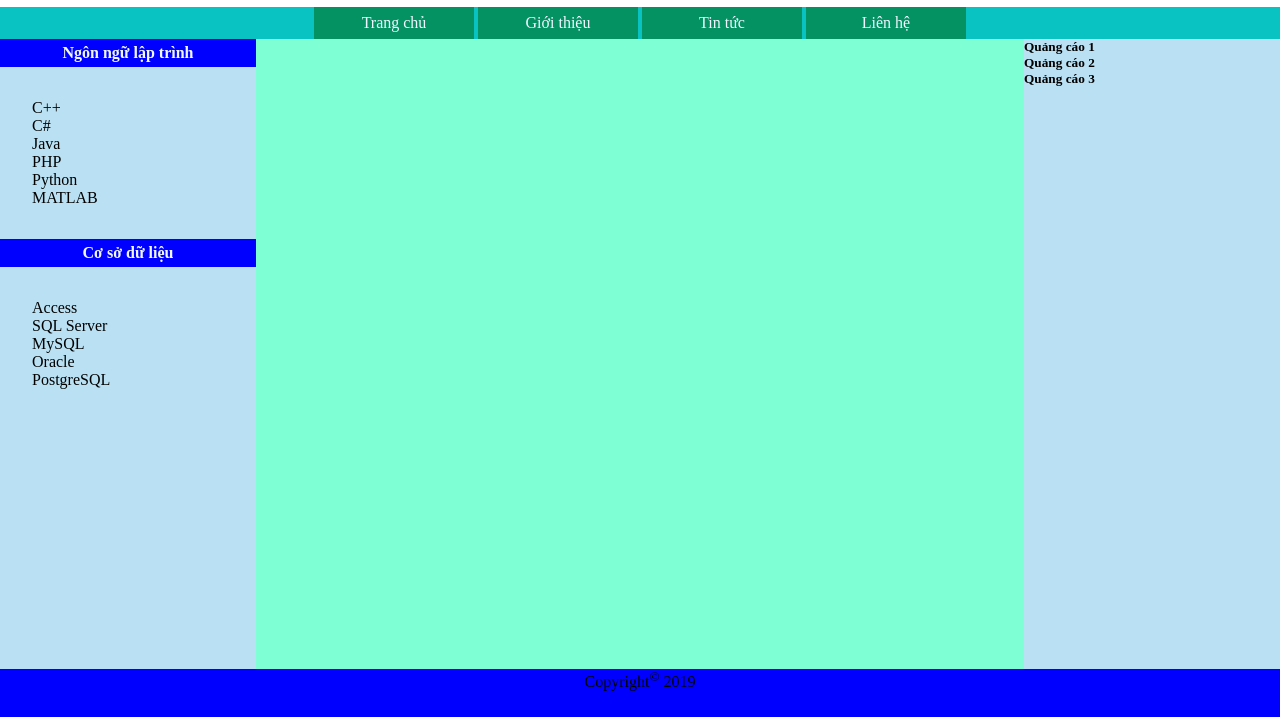
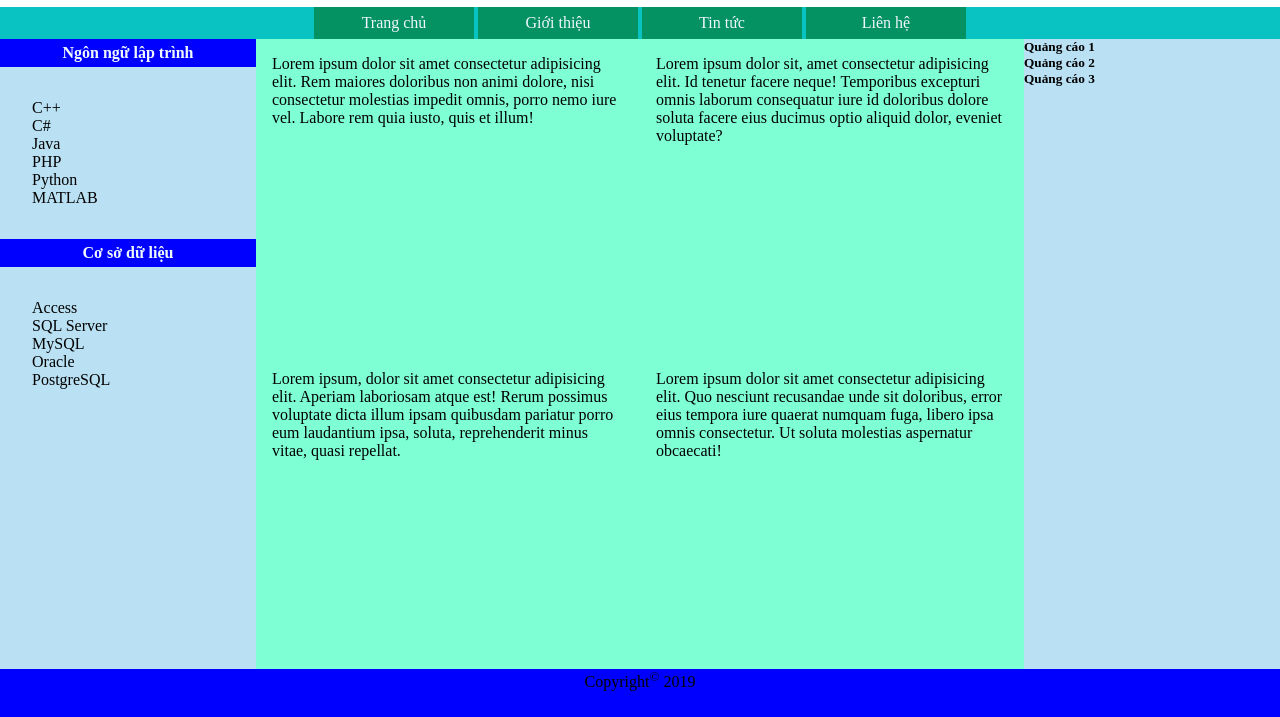
Before and after one commit to tjr2508/udw, a plain HTML site: page css07.html in a window 1280 px wide. Shown: the part 83-800 px from the top of the page. Drawn offline with Linux system fonts and the light colour scheme.

Commit message:
update content

```diff
--- a/CSS/css07.css
+++ b/CSS/css07.css
@@ -85,6 +85,11 @@ h4 {
   z-index: 1;
   float: left;
 }
+.main .content p{
+  padding: 1rem;
+
+  overflow: scroll;
+}
 footer {
   background-color: blue;
   position: absolute;
--- a/css07.html
+++ b/css07.html
@@ -48,16 +48,16 @@
       </div>
       <div class="main">
          <div class="content">
-
+          <p>Lorem ipsum dolor sit amet consectetur adipisicing elit. Rem maiores doloribus non animi dolore, nisi consectetur molestias impedit omnis, porro nemo iure vel. Labore rem quia iusto, quis et illum!</p>
          </div>
          <div class="content">
-
+          <p>Lorem ipsum dolor sit, amet consectetur adipisicing elit. Id tenetur facere neque! Temporibus excepturi omnis laborum consequatur iure id doloribus dolore soluta facere eius ducimus optio aliquid dolor, eveniet voluptate?</p>
          </div>
          <div class="content">
-
+          <p>Lorem ipsum, dolor sit amet consectetur adipisicing elit. Aperiam laboriosam atque est! Rerum possimus voluptate dicta illum ipsam quibusdam pariatur porro eum laudantium ipsa, soluta, reprehenderit minus vitae, quasi repellat.</p>
          </div>
          <div class="content">
-
+          <p>Lorem ipsum dolor sit amet consectetur adipisicing elit. Quo nesciunt recusandae unde sit doloribus, error eius tempora iure quaerat numquam fuga, libero ipsa omnis consectetur. Ut soluta molestias aspernatur obcaecati!</p>
          </div>
       </div>
       <div class="rightbar">
```
